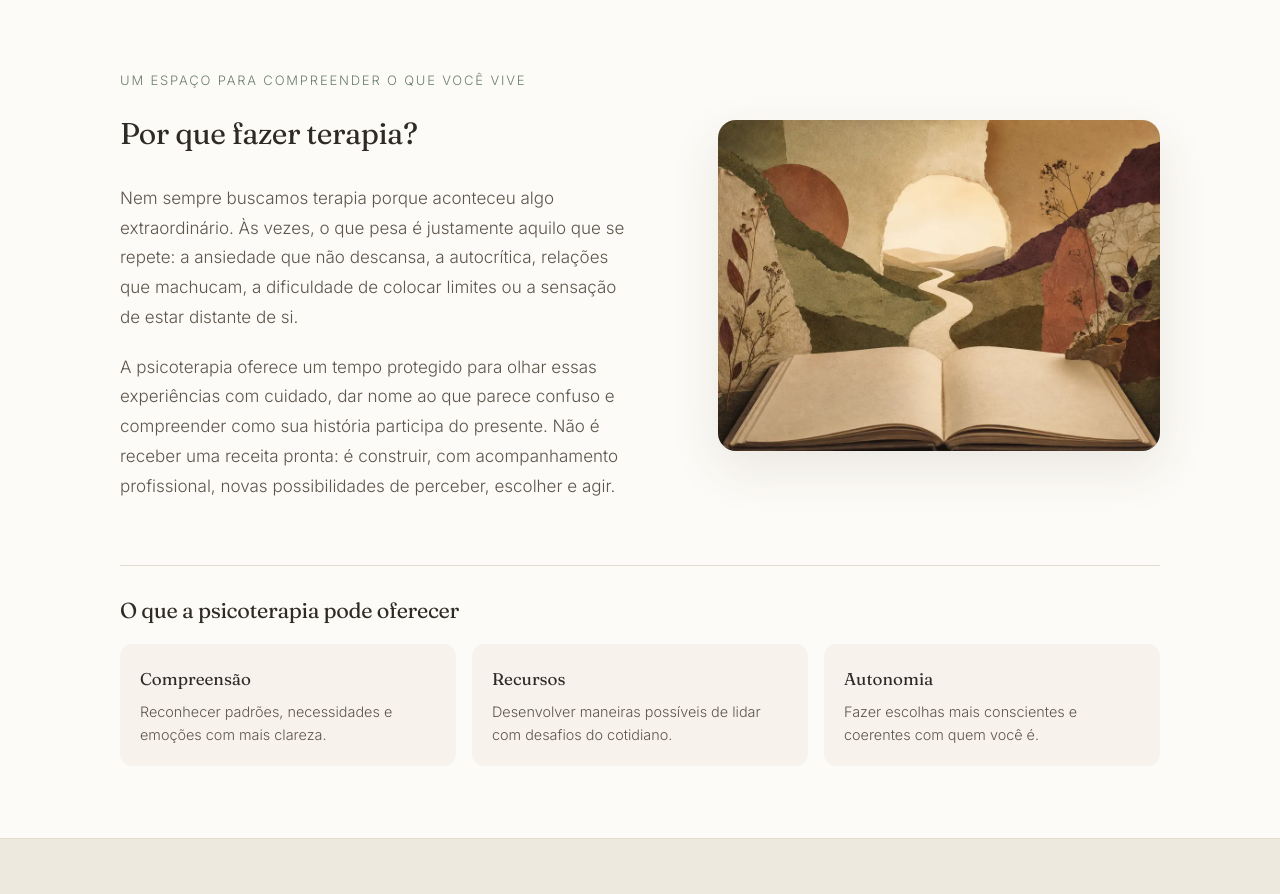
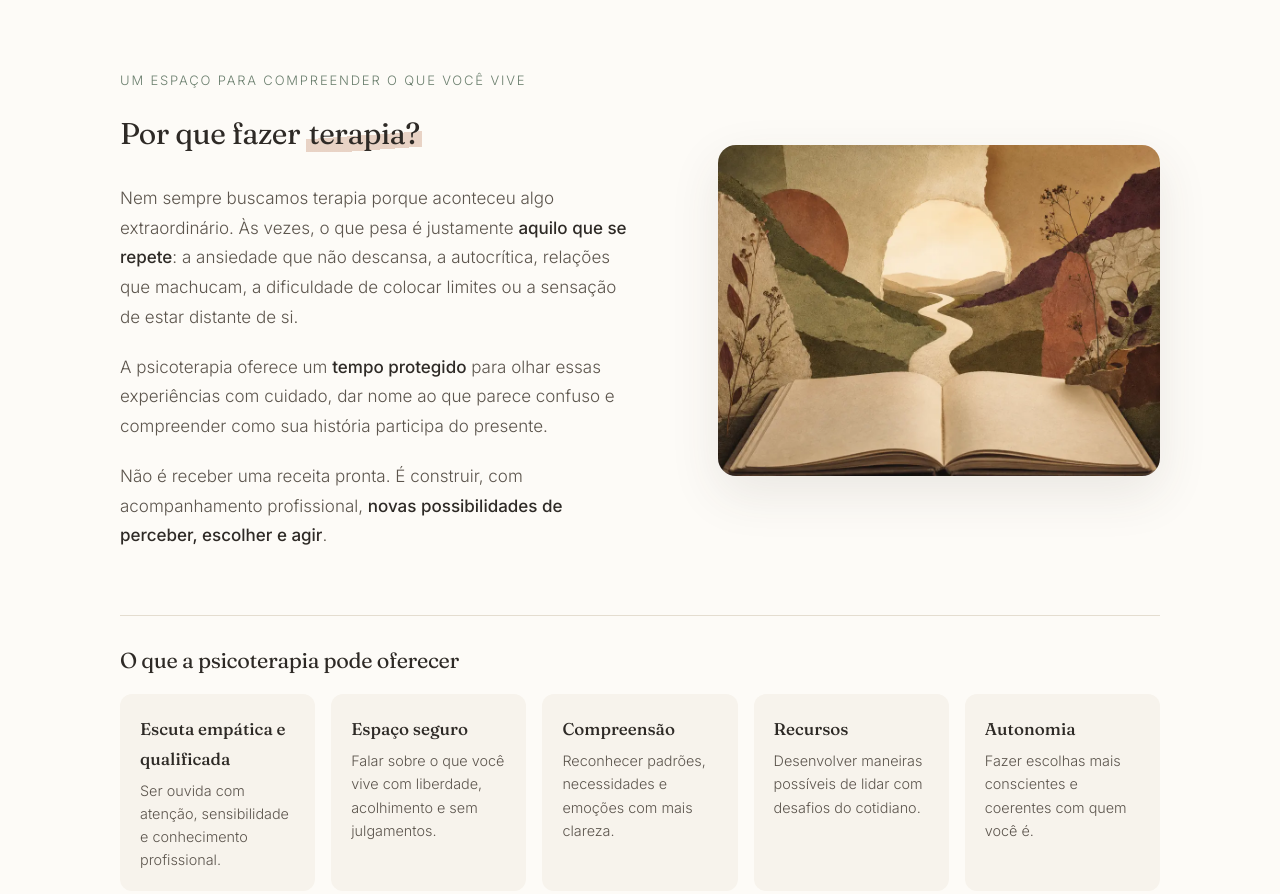
Before and after one commit to bcrfaria/bruna-page, an Astro site: page / in a window 1280 px wide. Shown: the part 1115-2009 px from the top of the page. Built offline with nearby package versions, Linux system fonts and the light colour scheme; Astro itself is replaced by a stand-in of ours.

Commit message:
Aprimora conteúdo, formação e hierarquia visual

```diff
--- a/src/config.ts
+++ b/src/config.ts
@@ -41,9 +41,11 @@ export const queixas = [
 
 export const formacao = [
   { titulo: 'Graduação em Psicologia', instituicao: 'Universidade Federal do Paraná (UFPR)' },
-  { titulo: 'Especialização em Terapia Cognitivo Comportamental', instituicao: 'PUCRS' },
-  { titulo: 'Pós-graduação em Transtornos Alimentares e Comportamento Alimentar em Saúde LGBTQIA+', instituicao: '' },
-  { titulo: 'Pós-graduanda em Neuropsicologia', instituicao: 'Em andamento' },
+  { titulo: 'Especialização em Terapia Cognitivo-Comportamental', instituicao: 'PUCRS' },
+  { titulo: 'Pós-graduação em Transtornos Alimentares', instituicao: 'Ambulim — HCFMUSP' },
+  { titulo: 'Pós-graduação em Comportamento Alimentar', instituicao: 'IPGS' },
+  { titulo: 'Pós-graduação em Saúde LGBTQIA+', instituicao: 'Saudiversidade' },
+  { titulo: 'Pós-graduanda em Neuropsicologia', instituicao: 'Incantato' },
 ];
 
 export const faq = [
--- a/src/pages/index.astro
+++ b/src/pages/index.astro
@@ -117,18 +117,20 @@ const jsonLd = {
         <div class="terapia-grid">
           <div>
             <p class="eyebrow">Um espaço para compreender o que você vive</p>
-            <h2>Por que fazer terapia?</h2>
+            <h2>Por que fazer <span class="pincelada">terapia?</span></h2>
             <div class="prosa">
               <p>
                 Nem sempre buscamos terapia porque aconteceu algo extraordinário. Às vezes, o que pesa
-                é justamente aquilo que se repete: a ansiedade que não descansa, a autocrítica, relações
-                que machucam, a dificuldade de colocar limites ou a sensação de estar distante de si.
+                é justamente <strong>aquilo que se repete</strong>: a ansiedade que não descansa, a autocrítica,
+                relações que machucam, a dificuldade de colocar limites ou a sensação de estar distante de si.
               </p>
               <p>
-                A psicoterapia oferece um tempo protegido para olhar essas experiências com cuidado,
-                dar nome ao que parece confuso e compreender como sua história participa do presente.
-                Não é receber uma receita pronta: é construir, com acompanhamento profissional, novas
-                possibilidades de perceber, escolher e agir.
+                A psicoterapia oferece um <strong>tempo protegido</strong> para olhar essas experiências com
+                cuidado, dar nome ao que parece confuso e compreender como sua história participa do presente.
+              </p>
+              <p>
+                Não é receber uma receita pronta. É construir, com acompanhamento profissional,
+                <strong>novas possibilidades de perceber, escolher e agir</strong>.
               </p>
             </div>
           </div>
@@ -138,6 +140,8 @@ const jsonLd = {
         <div class="oferece">
           <h3>O que a psicoterapia pode oferecer</h3>
           <ul>
+            <li><strong>Escuta empática e qualificada</strong><span>Ser ouvida com atenção, sensibilidade e conhecimento profissional.</span></li>
+            <li><strong>Espaço seguro</strong><span>Falar sobre o que você vive com liberdade, acolhimento e sem julgamentos.</span></li>
             <li><strong>Compreensão</strong><span>Reconhecer padrões, necessidades e emoções com mais clareza.</span></li>
             <li><strong>Recursos</strong><span>Desenvolver maneiras possíveis de lidar com desafios do cotidiano.</span></li>
             <li><strong>Autonomia</strong><span>Fazer escolhas mais conscientes e coerentes com quem você é.</span></li>
@@ -149,7 +153,8 @@ const jsonLd = {
         <div class="wrap secao abordagem-grid">
           <div>
             <p class="eyebrow">Como eu trabalho</p>
-            <h2>Uma terapia ativa, colaborativa e sem fórmulas prontas.</h2>
+            <h2>Uma terapia <span class="pincelada">ativa e colaborativa</span>, sem fórmulas prontas.</h2>
+            <img class="imagem-editorial imagem-escuta" src={url('/img/escuta-segura-collage.png')} width="1536" height="1152" alt="Colagem em tons de outono com duas figuras conectadas, representando escuta empática e espaço seguro" loading="lazy" decoding="async" />
           </div>
           <div class="prosa">
             <p>
@@ -159,8 +164,8 @@ const jsonLd = {
             </p>
             <p>
               Nas sessões, investigamos juntas o seu contexto e construímos estratégias que possam
-              ser levadas para a vida real. Às vezes há algo para observar ou experimentar entre os
-              encontros, sempre respeitando seus limites e seu ritmo.
+              ser levadas para a vida real. O processo acontece <strong>respeitando seus limites,
+              sua história e o seu ritmo</strong>.
             </p>
             <p>
               Pessoas LGBTQIA+, gordas e neurodivergentes encontram aqui um espaço afirmativo,
@@ -218,9 +223,10 @@ const jsonLd = {
         </div>
       </section>
 
-      <section class="wrap secao">
+      <section class="wrap secao formacao-grid">
+        <div>
           <p class="eyebrow">Percurso profissional</p>
-        <h2>Formação</h2>
+          <h2>Formação e <span class="pincelada">estudo contínuo</span></h2>
           <ul class="formacao">
             {formacao.map((f) => (
               <li>
@@ -229,13 +235,15 @@ const jsonLd = {
               </li>
             ))}
           </ul>
+        </div>
+        <img class="imagem-editorial" src={url('/img/formacao-estudo-collage.png')} width="1536" height="1152" alt="Colagem com livros, plantas e um pequeno gato, representando formação e estudo contínuo" loading="lazy" decoding="async" />
       </section>
 
       <section class="etica">
         <div class="wrap secao etica-grid">
           <div>
             <p class="eyebrow">Cuidado responsável</p>
-            <h2>Ética, formação e estudo contínuo fazem parte de cada atendimento.</h2>
+            <h2>Ética, formação e <span class="pincelada pincelada-clara">estudo contínuo</span> fazem parte de cada atendimento.</h2>
           </div>
           <div class="prosa">
             <p>
@@ -258,16 +266,16 @@ const jsonLd = {
           <img class="imagem-editorial" src={url('/img/online-therapy-collage.webp')} width="960" height="720" alt="Colagem de um ambiente reservado e acolhedor para terapia online" loading="lazy" decoding="async" />
           <div>
             <p class="eyebrow">Terapia online, de onde você estiver</p>
-            <h2>Um encontro possível dentro da sua rotina.</h2>
+            <h2>Um encontro possível <span class="pincelada">dentro da sua rotina.</span></h2>
+            <div class="prosa">
               <p>
-              A terapia online permite cuidar de si sem deslocamento, com maior flexibilidade e
-              continuidade mesmo em viagens ou mudanças de cidade. As sessões acontecem por
-              videochamada, em ambiente seguro; você só precisa de internet estável e um espaço
-              reservado para falar com privacidade.
+                A terapia online permite cuidar de si <strong>sem deslocamento</strong>, com maior flexibilidade
+                e continuidade mesmo em viagens ou mudanças de cidade.
               </p>
-            <div class="informacoes-praticas">
-              <p><strong>Atendimento particular</strong>Não trabalho diretamente com convênios, mas emito nota fiscal para que você solicite reembolso ao seu plano de saúde, conforme as regras do seu contrato.</p>
-              <p><strong>Valor da sessão</strong>A informação é apresentada com clareza em nosso primeiro contato, junto com disponibilidade, frequência e demais combinados.</p>
+              <p>
+                As sessões acontecem por videochamada, em ambiente seguro. Você só precisa de internet
+                estável e de um espaço reservado para falar com privacidade.
+              </p>
             </div>
             <div class="acoes">
               <a class="btn" href={whatsappUrl} target="_blank" rel="noopener">
@@ -603,25 +611,39 @@ const jsonLd = {
       .imagem-editorial { width: 100%; height: auto; border-radius: 18px; box-shadow: 0 18px 50px rgba(66, 55, 45, .10); }
       .oferece { margin-top: clamp(2.5rem, 7vw, 4rem); padding-top: 2rem; border-top: 1px solid var(--linha); }
       .oferece h3 { font-size: 1.35rem; margin: 0 0 1.25rem; }
-      .oferece ul { list-style: none; padding: 0; margin: 0; display: grid; grid-template-columns: repeat(3, 1fr); gap: 1rem; }
+      .oferece ul { list-style: none; padding: 0; margin: 0; display: grid; grid-template-columns: repeat(5, 1fr); gap: 1rem; }
       .oferece li { padding: 1.25rem; background: var(--papel-fundo); border-radius: 12px; }
-      .oferece strong, .informacoes-praticas strong { display: block; font-family: Fraunces, serif; font-weight: 400; color: var(--tinta); margin-bottom: .35rem; }
+      .oferece strong { display: block; font-family: Fraunces, serif; font-weight: 500; color: var(--tinta); margin-bottom: .35rem; }
       .oferece span { display: block; color: var(--tinta-suave); font-size: .9rem; line-height: 1.6; }
       .abordagem { background: #eee9df; border-block: 1px solid var(--linha); }
       .abordagem .wrap, .etica .wrap, .atendimento .wrap { max-width: 68rem; }
       .abordagem h2, .etica h2, .atendimento h2 { font-size: clamp(1.8rem, 4vw, 2.6rem); }
+      .imagem-escuta { margin-top: 2rem; }
+      .formacao-grid { max-width: 68rem; display: grid; grid-template-columns: 1.1fr .9fr; gap: clamp(2rem, 7vw, 5rem); align-items: center; }
+      .pincelada {
+        position: relative;
+        z-index: 0;
+        display: inline;
+        padding: 0 .08em;
+        box-decoration-break: clone;
+        -webkit-box-decoration-break: clone;
+        background: linear-gradient(176deg, transparent 54%, rgba(192, 133, 101, .34) 54%, rgba(192, 133, 101, .34) 88%, transparent 88%);
+      }
+      .pincelada-clara {
+        background: linear-gradient(176deg, transparent 54%, rgba(237, 199, 168, .38) 54%, rgba(237, 199, 168, .38) 88%, transparent 88%);
+      }
+      .prosa strong { color: var(--tinta); font-weight: 500; }
       .etica { background: var(--vinho); }
       .etica :is(h2, .eyebrow) { color: #fffaf3; }
       .etica .prosa p { color: #f0e5dc; }
       .atendimento { background: var(--papel-fundo); }
       .atendimento-grid { grid-template-columns: .9fr 1.1fr; }
       .atendimento-grid > div > p { color: var(--tinta-suave); }
-      .informacoes-praticas { display: grid; grid-template-columns: 1fr 1fr; gap: 1rem; margin-top: 1.5rem; }
-      .informacoes-praticas p { margin: 0; padding: 1.1rem; border: 1px solid var(--linha); background: var(--papel); border-radius: 12px; font-size: .85rem; line-height: 1.55; color: var(--tinta-suave); }
+      @media (max-width: 64rem) { .oferece ul { grid-template-columns: repeat(2, 1fr); } }
       @media (max-width: 46rem) {
-        .terapia-grid, .abordagem-grid, .etica-grid, .atendimento-grid { grid-template-columns: 1fr; }
+        .terapia-grid, .abordagem-grid, .etica-grid, .atendimento-grid, .formacao-grid { grid-template-columns: 1fr; }
         .terapia-grid .imagem-editorial { order: -1; }
-        .oferece ul, .informacoes-praticas { grid-template-columns: 1fr; }
+        .oferece ul { grid-template-columns: 1fr; }
       }
 
       .instagram-bloco { max-width: 64rem; display: flex; justify-content: space-between; align-items: center; gap: 2rem; border-top: 1px solid var(--linha); }
```
Also changed, not shown: 2 other files. Lines whose indentation alone changed are shown as unchanged.
